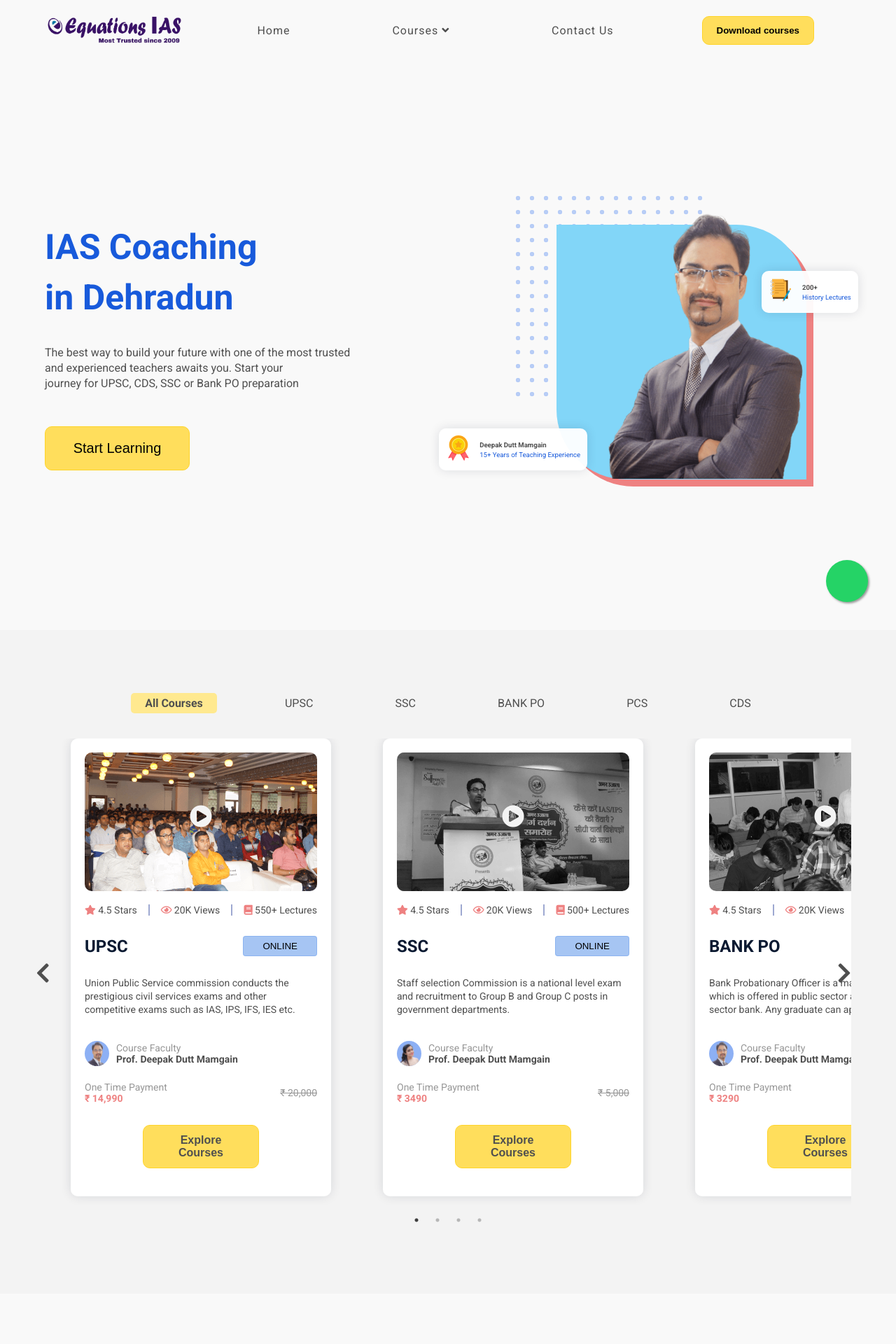
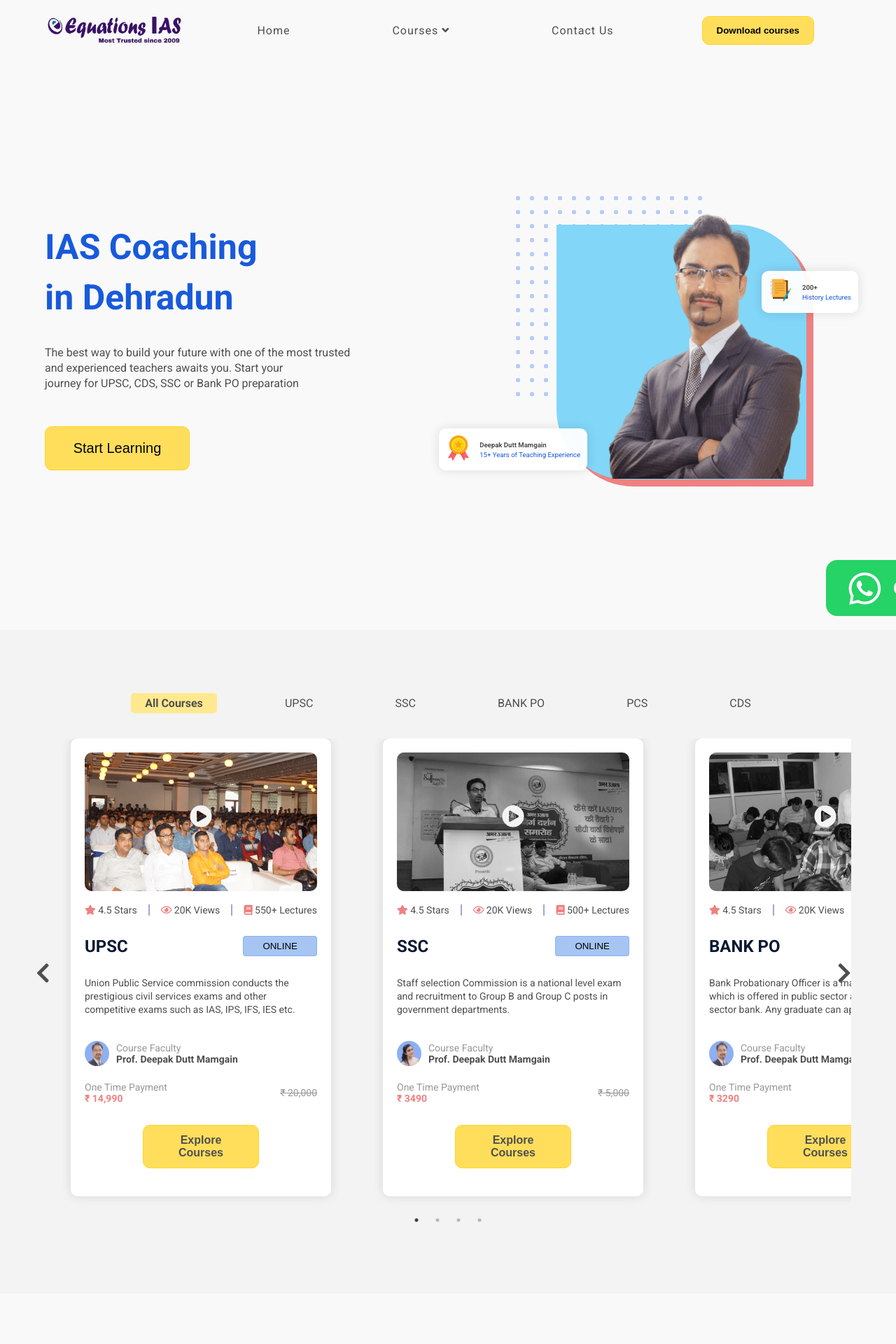
Before and after one commit to EquationsIAS/equations-website, a Jekyll site: the page built from index.html, in a window 1280 px wide. Shown: the top 1920 px of the page at 70% size. Built offline with Jekyll 4.4.1, drawn with Linux system fonts in a browser that asks for light colours.

Commit message:
add whatsapp icon

```diff
--- a/_includes/footer.html
+++ b/_includes/footer.html
@@ -55,7 +55,8 @@
 
     </div>
 
-    <a href="https://api.whatsapp.com/send?phone=919897600337&text=Hola%21%20Quisiera%20m%C3%A1s%20informaci%C3%B3n%20sobre%20Varela%202." class="float" target="_blank">
-        <i class="fa fa-whatsapp my-float"></i>
+    <a aria-label="Chat on WhatsApp" href="https://api.whatsapp.com/send?phone=919897600337&text=Looking%20to%20join%20Equations%20course" class="float" target="_blank">
+       <!-- <i class="fa fa-whatsapp my-float"></i> -->
+        <img alt="Chat on WhatsApp" src="./img/WhatsAppButtonGreenMedium.png" />
     </a>
 </footer>
--- a/index.html
+++ b/index.html
@@ -11,8 +11,8 @@
     <meta name="description" content="Equations IAS academy is the best well known IAS/PCS Coaching, Uttarakhand, INDIA">
     <meta name="keywords" content="Best IAS, PCS, Civil Services, UPSC, Banking classes">
     <meta property="og:description" content="Equations - Top IAS PCS UPSC and Banking Civil Services Coaching in Dehradun – Classic IAS Academy is the best IAS Academy and Institute for civil services examination in Dehradun for the students">
-      <meta name="twitter:title" content="IAS UPSC PCS BANK CIVIL SERVICES EXAM COACHING INSTITUTE">
-      <meta property="og:title" content="IAS UPSC PCS BANK CIVIL SERVICES EXAM COACHING INSTITUTE">
+    <meta name="twitter:title" content="IAS UPSC PCS BANK CIVIL SERVICES EXAM COACHING INSTITUTE">
+    <meta property="og:title" content="IAS UPSC PCS BANK CIVIL SERVICES EXAM COACHING INSTITUTE">
     <link rel="shortcut icon" href="./img/favicon.ico">
     <link rel="preconnect" href="https://fonts.googleapis.com">
     <link rel="preconnect" href="https://fonts.gstatic.com" crossorigin>
```
Also changed, not shown: img/WhatsAppButtonGreenMedium.png (added), 2 other files.
